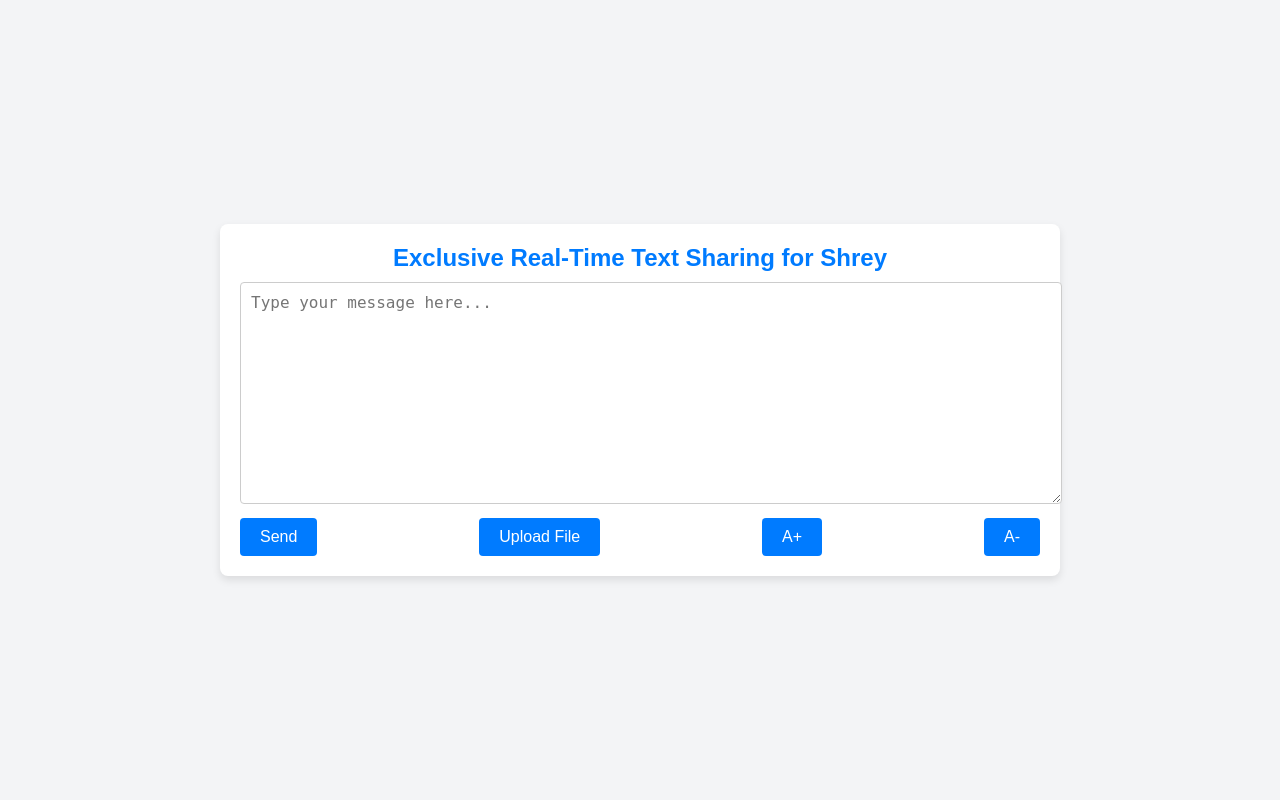
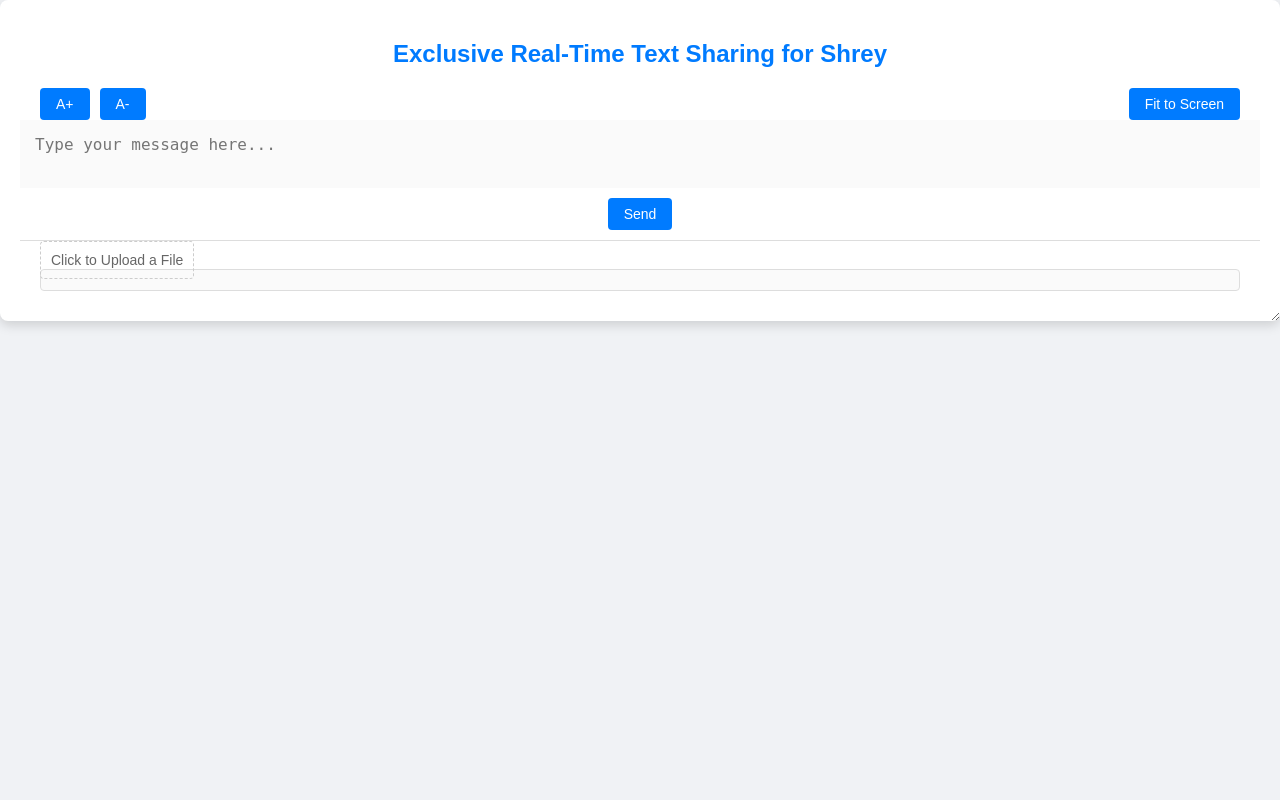
Before and after one commit to sonishrey9/text-sharing-work, a Flask app: page / in a window 1280 px wide. Run offline with Flask 2, Linux system fonts and the light colour scheme; the visitor is signed in with stand-in values (Sample User, id 1); some libraries are stand-ins or nearby versions.

Commit message:
updated all code

```diff
--- a/copy-paste-fetaure/backend/app.py
+++ b/copy-paste-fetaure/backend/app.py
@@ -1,25 +1,23 @@
-from flask import Flask, request, jsonify, render_template, redirect, url_for, session, send_from_directory
+from flask import Flask, render_template, redirect, url_for, session, request, jsonify, send_from_directory
+from flask_socketio import SocketIO, emit
 import os
 
 app = Flask(__name__)
 app.secret_key = 'your_secret_key'  # Replace with a secure random key
 
-# Set the authentication password
 AUTH_PASSWORD = "simple_use_case_hai_bhai_chatgpt_will_help"
 
-# In-memory store for the text
 shared_text = {"text": ""}
-
-# Directory to save uploaded files
 UPLOAD_FOLDER = 'uploads'
 if not os.path.exists(UPLOAD_FOLDER):
     os.makedirs(UPLOAD_FOLDER)
 
 app.config['UPLOAD_FOLDER'] = UPLOAD_FOLDER
 
+socketio = SocketIO(app)
+
 @app.route('/')
 def index():
-    """Render the login page if not authenticated, otherwise render the main interface"""
     if 'authenticated' in session:
         return render_template('index.html')
     else:
@@ -27,7 +25,6 @@
 
 @app.route('/login', methods=['GET', 'POST'])
 def login():
-    """Render and handle the login form"""
     if request.method == 'POST':
         password = request.form.get('password')
         if password == AUTH_PASSWORD:
@@ -39,29 +36,11 @@
 
 @app.route('/logout')
 def logout():
-    """Clear the session and redirect to the login page"""
     session.pop('authenticated', None)
     return redirect(url_for('login'))
 
-@app.route('/update', methods=['POST'])
-def update_text():
-    """Endpoint to update text from the HTML interface"""
-    if 'authenticated' not in session:
-        return jsonify({"error": "Unauthorized"}), 403
-    data = request.get_json()
-    shared_text['text'] = data.get('text', '')
-    return jsonify({"status": "success"}), 200
-
-@app.route('/fetch', methods=['GET'])
-def fetch_text():
-    """Endpoint to fetch the latest text"""
-    if 'authenticated' not in session:
-        return jsonify({"error": "Unauthorized"}), 403
-    return jsonify({"text": shared_text['text']}), 200
-
 @app.route('/upload', methods=['POST'])
 def upload_file():
-    """Endpoint to upload files"""
     if 'authenticated' not in session:
         return jsonify({"error": "Unauthorized"}), 403
     if 'file' not in request.files:
@@ -69,17 +48,32 @@
     file = request.files['file']
     if file.filename == '':
         return jsonify({"error": "No selected file"}), 400
-    filepath = os.path.join(app.config['UPLOAD_FOLDER'], file.filename)
+
+    # Ensure the filename is safe
+    filename = file.filename
+    filepath = os.path.join(app.config['UPLOAD_FOLDER'], filename)
     file.save(filepath)
-    file_url = url_for('uploaded_file', filename=file.filename)
+    file_url = url_for('uploaded_file', filename=filename)
     return jsonify({"file_url": file_url}), 200
 
 @app.route('/uploads/<filename>')
 def uploaded_file(filename):
-    """Serve uploaded files"""
-    return send_from_directory(app.config['UPLOAD_FOLDER'], filename)
+    # Set as_attachment=True to prompt download
+    return send_from_directory(app.config['UPLOAD_FOLDER'], filename, as_attachment=True)
+
+@socketio.on('update_text')
+def handle_update_text(data):
+    shared_text['text'] = data['text']
+    emit('text_update', shared_text['text'], broadcast=True)
+
+@socketio.on('fetch_text')
+def handle_fetch_text():
+    emit('text_update', shared_text['text'])
+
+@socketio.on('file_uploaded')
+def handle_file_uploaded(data):
+    emit('file_shared', data, broadcast=True)
 
 if __name__ == "__main__":
-    # Use the dynamic port provided by Heroku or default to 5000 for local testing
     port = int(os.environ.get("PORT", 5000))
-    app.run(host="0.0.0.0", port=port)
+    socketio.run(app, host="0.0.0.0", port=port)
--- a/copy-paste-fetaure/backend/requirements.txt
+++ b/copy-paste-fetaure/backend/requirements.txt
@@ -1,4 +1,6 @@
 Flask==2.0.1
+Flask-SocketIO==5.0.1
 Werkzeug==2.0.3
 gunicorn==20.1.0
-Pillow==9.3.0  # Required for handling image processing
+Pillow==9.3.0
+python-socketio==5.0.4
--- a/copy-paste-fetaure/backend/templates/index.html
+++ b/copy-paste-fetaure/backend/templates/index.html
@@ -2,140 +2,221 @@
 <html lang="en">
 <head>
     <meta charset="UTF-8">
-    <meta name="viewport" content="width=device-width, initial-scale=1.0">
     <title>Exclusive Real-Time Text Sharing for Shrey</title>
+    <script src="https://cdn.socket.io/4.3.2/socket.io.min.js"></script>
     <style>
-        body {
+        * {
+            box-sizing: border-box;
+        }
+        html, body {
+            height: 100%;
+            margin: 0;
+            overflow: hidden;
             font-family: Arial, sans-serif;
-            background-color: #f3f4f6;
-            display: flex;
-            justify-content: center;
-            align-items: center;
-            height: 100vh;
-            margin: 0;
+            background-color: #f0f2f5;
         }
         .container {
-            width: 90%;
-            max-width: 800px;
+            position: relative;
+            width: auto;
+            height: auto;
             background-color: white;
             padding: 20px;
             border-radius: 8px;
-            box-shadow: 0 4px 8px rgba(0, 0, 0, 0.1);
+            box-shadow: 0 4px 12px rgba(0, 0, 0, 0.15);
+            display: flex;
+            flex-direction: column;
+            resize: both;
+            overflow: auto;
         }
         .header {
             font-size: 24px;
             font-weight: bold;
             text-align: center;
-            margin-bottom: 10px;
             color: #007bff;
+            margin: 20px 0;
         }
         #sharedText {
             width: 100%;
-            height: 200px;
-            resize: both;
-            overflow: auto;
-            padding: 10px;
+            flex-grow: 1;
+            resize: none;
+            overflow-y: auto;
+            padding: 15px;
             font-size: 16px;
-            border: 1px solid #ccc;
-            border-radius: 4px;
+            border: none;
+            outline: none;
+            background-color: #fafafa;
         }
-        .buttons {
+        .controls {
             display: flex;
             justify-content: space-between;
             align-items: center;
-            margin-top: 10px;
+            padding: 0 20px;
         }
-        .buttons button {
-            padding: 10px 20px;
-            font-size: 16px;
+        .buttons, .font-buttons {
+            display: flex;
+            gap: 10px;
+        }
+        .buttons button, .font-buttons button {
+            padding: 8px 16px;
+            font-size: 14px;
             border: none;
             border-radius: 4px;
             cursor: pointer;
             background-color: #007bff;
             color: white;
         }
-        .buttons button:hover {
+        .buttons button:hover, .font-buttons button:hover {
             background-color: #0056b3;
         }
-        .file-upload {
+        #uploadSection {
+            padding: 10px 20px;
+            border-top: 1px solid #ddd;
+        }
+        #fileInput {
             display: none;
-            flex-direction: column;
+        }
+        .fileBox {
+            width: 100%;
+            padding: 10px;
+            font-size: 14px;
+            border: 1px dashed #ccc;
+            border-radius: 4px;
+            text-align: center;
+            cursor: pointer;
+            color: #666;
+            margin-bottom: 10px;
+        }
+        #uploadedFiles {
+            max-height: 150px;
+            overflow-y: auto;
+            padding: 10px;
+            border: 1px solid #ddd;
+            border-radius: 4px;
+            background-color: #fafafa;
+        }
+        .uploadedFileItem {
+            display: flex;
             align-items: center;
+            margin-bottom: 10px;
         }
-        .file-upload input[type="file"] {
-            margin-top: 10px;
+        .uploadedFileItem a {
+            color: #007bff;
+            text-decoration: none;
+            margin-right: 10px;
+        }
+        .uploadedFileItem a:hover {
+            text-decoration: underline;
         }
     </style>
+</head>
+<body>
+    <div class="container" id="container">
+        <div class="header">Exclusive Real-Time Text Sharing for Shrey</div>
+
+        <div class="controls">
+            <div class="font-buttons">
+                <button onclick="changeFontSize(1)">A+</button>
+                <button onclick="changeFontSize(-1)">A-</button>
+            </div>
+            <div class="buttons">
+                <button onclick="fitToScreen()">Fit to Screen</button>
+            </div>
+        </div>
+
+        <textarea id="sharedText" placeholder="Type your message here..."></textarea>
+
+        <div class="buttons" style="justify-content: center; margin: 10px 0;">
+            <button onclick="sendText()">Send</button>
+        </div>
+
+        <div id="uploadSection">
+            <label class="fileBox" onclick="document.getElementById('fileInput').click()">Click to Upload a File</label>
+            <input type="file" id="fileInput" accept="image/*, .txt, .pdf, .docx" onchange="uploadFile()" />
+            <div id="uploadedFiles"></div>
+        </div>
+    </div>
+
     <script>
-        let fontSize = 16;
+        const socket = io();
+        let currentFontSize = 16;
 
-        async function fetchText() {
-            const response = await fetch('/fetch');
-            const data = await response.json();
-            document.getElementById('sharedText').value = data.text;
+        // Listen for text updates from the server
+        socket.on('text_update', (text) => {
+            document.getElementById('sharedText').value = text;
+        });
+
+        // Function to send the updated text to the server
+        function sendText() {
+            const text = document.getElementById('sharedText').value;
+            socket.emit('update_text', { text: text });
         }
 
-        async function updateText() {
-            const text = document.getElementById('sharedText').value;
-            await fetch('/update', {
-                method: 'POST',
-                headers: { 'Content-Type': 'application/json' },
-                body: JSON.stringify({ text: text })
-            });
-            fetchText();
+        // Initial fetch of the text when page loads
+        socket.emit('fetch_text');
+
+        // Function to fit the text area to the screen
+        function fitToScreen() {
+            document.getElementById('sharedText').style.height = "60vh";
         }
 
-        function toggleFileUpload() {
-            const uploadSection = document.getElementById('fileUpload');
-            uploadSection.style.display = uploadSection.style.display === 'none' ? 'flex' : 'none';
+        // Function to change font size
+        function changeFontSize(amount) {
+            currentFontSize += amount;
+            if (currentFontSize < 12) currentFontSize = 12;
+            if (currentFontSize > 24) currentFontSize = 24;
+            document.getElementById('sharedText').style.fontSize = currentFontSize + "px";
         }
 
-        async function uploadFile() {
+        // Function to handle file upload
+        function uploadFile() {
             const fileInput = document.getElementById('fileInput');
             const file = fileInput.files[0];
-            if (!file) return;
+            if (file) {
+                const formData = new FormData();
+                formData.append('file', file);
 
-            const formData = new FormData();
-            formData.append('file', file);
-
-            const response = await fetch('/upload', {
-                method: 'POST',
-                body: formData
-            });
-            const data = await response.json();
-            if (data.file_url) {
-                document.getElementById('sharedText').value += `\n${data.file_url}`;
-                updateText();
+                fetch('/upload', {
+                    method: 'POST',
+                    body: formData,
+                })
+                .then(response => response.json())
+                .then(data => {
+                    if (data.file_url) {
+                        socket.emit('file_uploaded', { file_url: data.file_url, file_name: file.name, file_type: file.type });
+                    } else {
+                        alert('File upload failed.');
+                    }
+                })
+                .catch(error => console.error('Error:', error));
             }
         }
 
-        function increaseFontSize() {
-            fontSize += 2;
-            document.getElementById('sharedText').style.fontSize = fontSize + 'px';
-        }
+        // Display uploaded files in real-time
+        socket.on('file_shared', (data) => {
+            const uploadedFilesDiv = document.getElementById('uploadedFiles');
+            const fileItem = document.createElement('div');
+            fileItem.className = "uploadedFileItem";
 
-        function decreaseFontSize() {
-            fontSize = Math.max(10, fontSize - 2);
-            document.getElementById('sharedText').style.fontSize = fontSize + 'px';
-        }
+            // Display file name with download link
+            const link = document.createElement('a');
+            link.href = data.file_url;
+            link.innerText = data.file_name;
+            link.target = "_blank";
+            link.download = data.file_name;
+            fileItem.appendChild(link);
 
-        window.onload = fetchText;
+            // Download button
+            const downloadBtn = document.createElement('button');
+            downloadBtn.innerText = 'Download';
+            downloadBtn.className = 'downloadButton';
+            downloadBtn.onclick = () => {
+                window.open(data.file_url, '_blank');
+            };
+            fileItem.appendChild(downloadBtn);
+
+            uploadedFilesDiv.appendChild(fileItem);
+            uploadedFilesDiv.scrollTop = uploadedFilesDiv.scrollHeight;
+        });
     </script>
-</head>
-<body>
-    <div class="container">
-        <div class="header">Exclusive Real-Time Text Sharing for Shrey</div>
-        <textarea id="sharedText" placeholder="Type your message here..."></textarea>
-        <div class="buttons">
-            <button onclick="updateText()">Send</button>
-            <button onclick="toggleFileUpload()">Upload File</button>
-            <button onclick="increaseFontSize()">A+</button>
-            <button onclick="decreaseFontSize()">A-</button>
-        </div>
-        <div id="fileUpload" class="file-upload">
-            <input type="file" id="fileInput">
-            <button onclick="uploadFile()">Upload</button>
-        </div>
-    </div>
 </body>
 </html>
```
Also changed, not shown: copy-paste-fetaure/backend/uploads/image1.jpeg (added), copy-paste-fetaure/backend/uploads/pasted_image.png (added), 2 other files.
